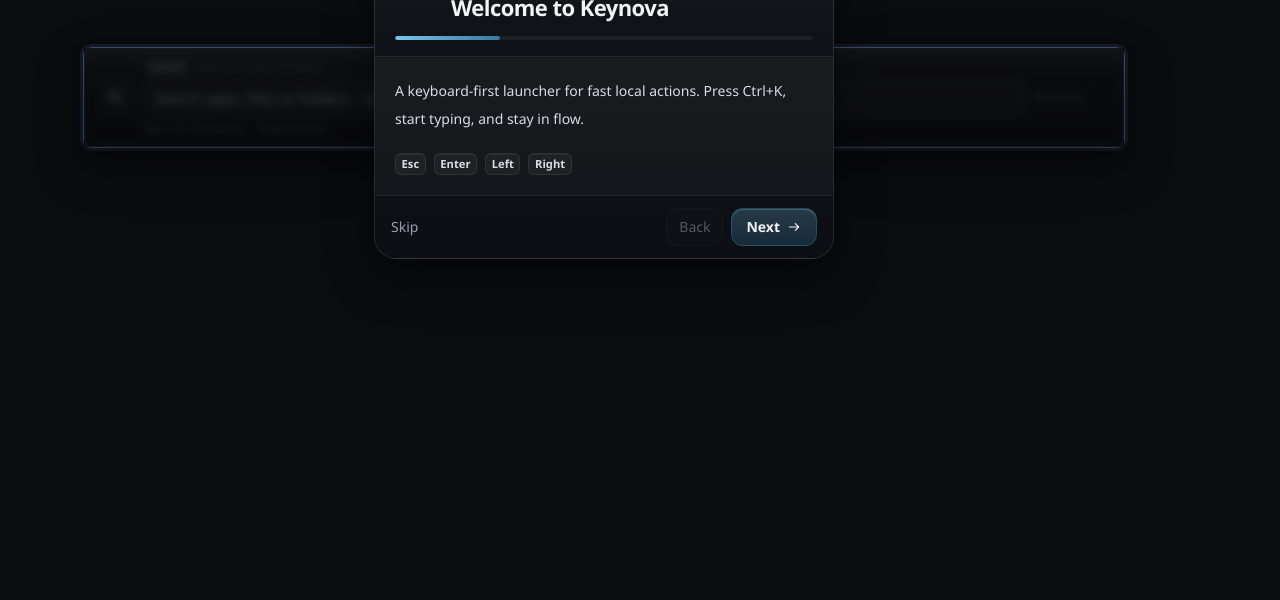
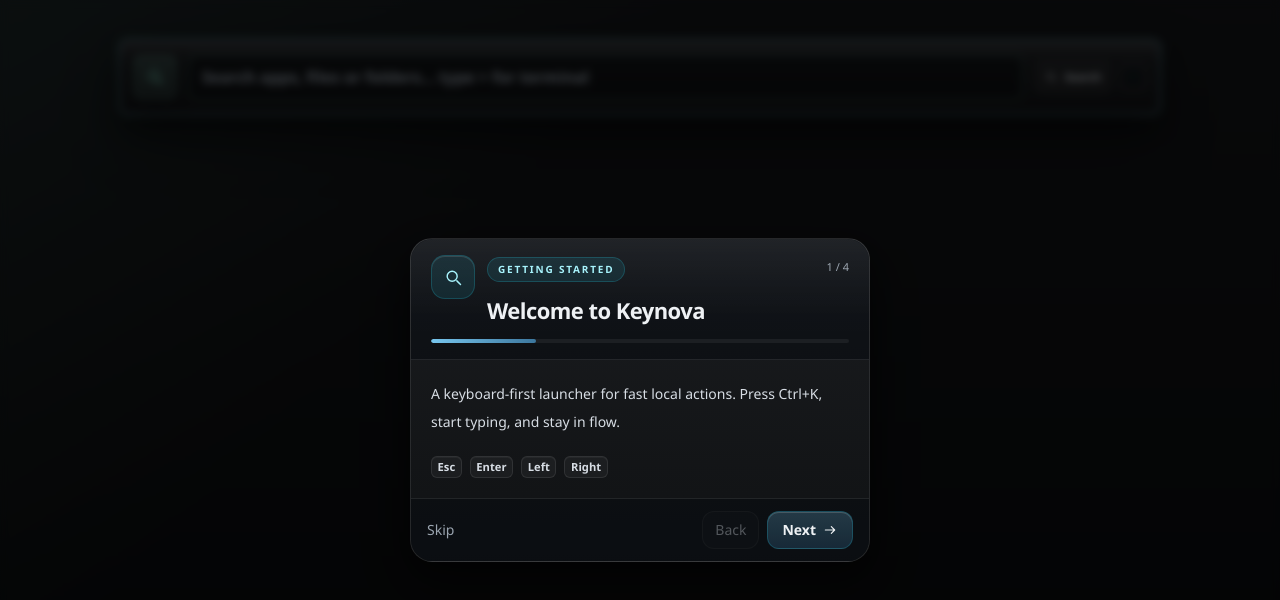
Before and after one commit to aionyx02/keynova, a React (Vite) app: page / in a window 1280 px wide. Shown: the top 600 px of the page. Built offline with nearby package versions, Linux system fonts and the light colour scheme.

Commit message:
ui: polish launcher first screen

```diff
--- a/src/features/command-palette/CommandSuggestions.tsx
+++ b/src/features/command-palette/CommandSuggestions.tsx
@@ -30,7 +30,7 @@
               data-selected={isSelected ? "true" : "false"}
               onMouseDown={() => onSelect(command.name)}
               onMouseEnter={() => onHover(index)}
-              className="kn-result-row flex cursor-pointer items-center gap-3 px-3 py-2.5"
+              className="kn-result-row flex min-h-16 cursor-pointer items-center gap-3 px-3 py-2.5"
             >
               <span className="flex h-10 w-10 shrink-0 items-center justify-center rounded-[8px] border border-[color:rgba(138,168,255,0.22)] bg-[color:var(--kn-accent-wash)] text-[color:var(--kn-accent)]">
                 <UiIcon name="command" className="h-[18px] w-[18px]" />
--- a/src/features/command-palette/EmptyStateCTA.tsx
+++ b/src/features/command-palette/EmptyStateCTA.tsx
@@ -23,26 +23,35 @@
 }: Props) {
   const p = useI18n().palette;
   return (
-    <div className="kn-panel-shell overflow-hidden rounded-t-none border-t-0 px-4 py-4">
-      <div className="text-sm text-[color:var(--kn-text-soft)]">
-        <div className="mb-3">{fmt(p.emptyNoResults, { query })}</div>
-        <div className="flex flex-wrap gap-2 text-xs">
-          <button type="button" onClick={onCreateNote} className="kn-button kn-button-primary">
+    <div className="kn-panel-shell kn-empty-state overflow-hidden rounded-t-none border-t-0 px-4 py-4">
+      <div className="flex items-start gap-3 text-sm text-[color:var(--kn-text-soft)]">
+        <span className="flex h-10 w-10 shrink-0 items-center justify-center rounded-[8px] border border-[color:rgba(125,216,193,0.2)] bg-[color:var(--kn-accent-wash)] text-[color:var(--kn-accent)]">
+          <UiIcon name="search" className="h-5 w-5" />
+        </span>
+        <div className="min-w-0 flex-1">
+          <div className="mb-3 truncate">{fmt(p.emptyNoResults, { query })}</div>
+          <div className="grid grid-cols-2 gap-2 text-xs sm:flex sm:flex-wrap">
+            <button
+              type="button"
+              onClick={onCreateNote}
+              className="kn-button kn-button-primary min-w-0"
+            >
               <UiIcon name="note" className="h-3.5 w-3.5" />
-            {fmt(p.createNote, { query })}
+              <span className="truncate">{fmt(p.createNote, { query })}</span>
             </button>
-          <button type="button" onClick={onJumpHelp} className="kn-button">
+            <button type="button" onClick={onJumpHelp} className="kn-button min-w-0">
               <UiIcon name="command" className="h-3.5 w-3.5" />
-            {p.tryHelp}
+              <span className="truncate">{p.tryHelp}</span>
             </button>
-          <button type="button" onClick={onJumpSetting} className="kn-button">
+            <button type="button" onClick={onJumpSetting} className="kn-button min-w-0">
               <UiIcon name="settings" className="h-3.5 w-3.5" />
-            {p.openSetting}
+              <span className="truncate">{p.openSetting}</span>
             </button>
-          <button type="button" onClick={onReplayOnboard} className="kn-button">
+            <button type="button" onClick={onReplayOnboard} className="kn-button min-w-0">
               <UiIcon name="arrow-right" className="h-3.5 w-3.5" />
-            {p.replayOnboard}
+              <span className="truncate">{p.replayOnboard}</span>
             </button>
+          </div>
         </div>
       </div>
     </div>
--- a/src/features/command-palette/PaletteInputBar.tsx
+++ b/src/features/command-palette/PaletteInputBar.tsx
@@ -25,64 +25,45 @@
 }: Props) {
   const t = useI18n();
   const p = t.palette;
-  const iconShellClass = [
-    "flex h-9 w-9 shrink-0 items-center justify-center rounded-[8px] border",
-    "shadow-[inset_0_1px_0_rgba(255,255,255,0.04)]",
-    mode === "command"
-      ? "border-[color:rgba(242,191,112,0.18)] bg-[rgba(242,191,112,0.1)] text-[color:var(--kn-warm)]"
-      : "border-[color:var(--kn-border)] bg-white/[0.035] text-[color:var(--kn-text-soft)]",
-  ].join(" ");
   const modeLabel = mode === "command" ? p.modeCommands : p.modeSearch;
+  const modeIcon = mode === "command" ? "command" : "search";
 
   return (
     <div
-      className={`kn-panel-shell kn-panel-focus flex items-center gap-2.5 px-3 py-2.5 ${
+      className={`kn-launcher-bar kn-panel-shell kn-panel-focus flex items-center gap-3 px-3 py-3 ${
         hasContentBelow ? "rounded-b-none" : ""
       }`}
     >
-      <div className={iconShellClass} aria-hidden="true">
-        {mode === "command" ? (
-          <UiIcon name="command" className="h-4 w-4" />
-        ) : (
-          <UiIcon name="search" className="h-4 w-4" />
-        )}
+      <div className="kn-launcher-mark" aria-hidden="true">
+        <UiIcon name={modeIcon} className="h-5 w-5" />
       </div>
 
       <div className="min-w-0 flex-1">
-        <div className="mb-0.5 flex items-center gap-1.5 text-[9px] text-[color:var(--kn-text-faint)]">
-          <span className="kn-chip px-1.5 py-0">{modeLabel}</span>
-          <span className="truncate">
-            {mode === "command" ? p.commandSubtitle : p.searchSubtitle}
-          </span>
-        </div>
-        <div className="rounded-[8px] border border-[color:rgba(255,255,255,0.08)] bg-white/[0.02] px-2.5 py-1.5 transition-colors focus-within:border-[color:rgba(138,168,255,0.3)] focus-within:bg-white/[0.035]">
+        <div className="kn-input-shell px-3 py-2.5">
           <input
             ref={inputRef}
             value={query}
             onChange={(e) => onQueryChange(e.target.value)}
             onKeyDown={onKeyDown}
             onFocus={onFocus}
+            aria-label={modeLabel}
             placeholder={mode === "command" ? t.command.placeholder : t.search.placeholder}
-            className="w-full bg-transparent text-[15px] font-medium leading-5 text-[color:var(--kn-text)] placeholder:text-[color:var(--kn-text-muted)] outline-none focus-visible:shadow-none"
+            className="w-full bg-transparent text-[16px] font-semibold leading-6 text-[color:var(--kn-text)] placeholder:text-[color:var(--kn-text-muted)] outline-none focus-visible:shadow-none"
             spellCheck={false}
             autoComplete="off"
           />
         </div>
-        <div className="mt-1 flex items-center gap-1.5 text-[10px] text-[color:var(--kn-text-faint)]">
-          <span>{mode === "command" ? p.commandFooterHint : p.searchFooterHint}</span>
-          <span className="h-1 w-1 rounded-full bg-white/10" />
-          <span>{p.keyboardFirst}</span>
-        </div>
       </div>
 
-      <div className="flex shrink-0 items-center gap-2 self-center">
-        <span className="hidden text-[10px] font-medium uppercase tracking-[0.08em] text-[color:var(--kn-text-faint)] xl:inline">
-          Keynova
+      <div className="flex shrink-0 items-center gap-2">
+        <span className="kn-mode-pill">
+          <UiIcon name={modeIcon} className="h-3.5 w-3.5" />
+          <span className="hidden sm:inline">{modeLabel}</span>
         </span>
         <img
           src={keynovaLogo}
           alt="Keynova"
-          className="h-[18px] w-[18px] rounded-[4px] opacity-75"
+          className="h-7 w-7 rounded-[7px] border border-white/10 bg-white/[0.035] p-1 opacity-90"
           draggable={false}
         />
       </div>
--- a/src/index.css
+++ b/src/index.css
@@ -3,32 +3,32 @@
 @tailwind utilities;
 
 :root {
-  color: #f3f4f6;
+  color: #eef1f4;
   color-scheme: dark;
   font-family: "Segoe UI Variable Text", "Segoe UI", "Noto Sans TC", sans-serif;
-  --kn-panel-bg: rgba(24, 25, 29, 0.985);
-  --kn-panel-bg-elevated: rgba(30, 32, 36, 0.985);
-  --kn-panel-bg-soft: rgba(255, 255, 255, 0.04);
-  --kn-panel-bg-strong: rgba(14, 15, 18, 0.88);
-  --kn-border: rgba(255, 255, 255, 0.08);
-  --kn-border-strong: rgba(255, 255, 255, 0.14);
-  --kn-text: #f3f4f6;
-  --kn-text-soft: #d8dde5;
-  --kn-text-muted: #98a0ad;
-  --kn-text-faint: #68707d;
-  --kn-accent: #8aa8ff;
-  --kn-accent-strong: #a6bcff;
-  --kn-accent-wash: rgba(138, 168, 255, 0.16);
-  --kn-success: #58d3a6;
-  --kn-success-wash: rgba(88, 211, 166, 0.14);
-  --kn-warm: #f2bf70;
+  --kn-panel-bg: rgba(20, 22, 24, 0.985);
+  --kn-panel-bg-elevated: rgba(27, 29, 32, 0.985);
+  --kn-panel-bg-soft: rgba(255, 255, 255, 0.035);
+  --kn-panel-bg-strong: rgba(12, 13, 15, 0.9);
+  --kn-border: rgba(255, 255, 255, 0.09);
+  --kn-border-strong: rgba(255, 255, 255, 0.18);
+  --kn-text: #eef1f4;
+  --kn-text-soft: #d7dde4;
+  --kn-text-muted: #9aa4af;
+  --kn-text-faint: #66717c;
+  --kn-accent: #7dd8c1;
+  --kn-accent-strong: #b6f4df;
+  --kn-accent-wash: rgba(125, 216, 193, 0.15);
+  --kn-success: #92dc9d;
+  --kn-success-wash: rgba(146, 220, 157, 0.14);
+  --kn-warm: #f3c06f;
   --kn-danger: #ff8b94;
   --kn-danger-strong: #ffadb4;
   --kn-danger-wash: rgba(255, 139, 148, 0.14);
-  --kn-terminal-bg: #111216;
-  --kn-terminal-surface: rgba(18, 19, 23, 0.96);
-  --kn-shadow: 0 18px 48px rgba(0, 0, 0, 0.34), 0 8px 18px rgba(0, 0, 0, 0.22);
-  --kn-focus-shadow: 0 0 0 1px rgba(138, 168, 255, 0.38), 0 0 0 4px rgba(138, 168, 255, 0.1);
+  --kn-terminal-bg: #101113;
+  --kn-terminal-surface: rgba(16, 17, 19, 0.96);
+  --kn-shadow: 0 24px 54px rgba(0, 0, 0, 0.44), 0 10px 24px rgba(0, 0, 0, 0.28);
+  --kn-focus-shadow: 0 0 0 1px rgba(125, 216, 193, 0.42), 0 0 0 4px rgba(125, 216, 193, 0.1);
 }
 
 html,
@@ -83,14 +83,15 @@
   .kn-browser-preview {
     height: 100%;
     overflow: auto;
-    background: #0b0c0f;
-    padding: 3rem 1.5rem;
+    background:
+      linear-gradient(135deg, rgba(125, 216, 193, 0.08), transparent 34%),
+      linear-gradient(180deg, #141619 0%, #090a0b 100%);
+    padding: 2.5rem 1.5rem;
   }
 
   .kn-browser-preview-frame {
     width: min(100%, 1040px);
     margin: 0 auto;
-    transform: translateX(clamp(-36px, -3vw, -20px));
   }
 
   .kn-panel-shell {
@@ -98,8 +99,8 @@
     border: 1px solid var(--kn-border);
     border-radius: 8px;
     background:
-      linear-gradient(180deg, rgba(255, 255, 255, 0.035), transparent 26%),
-      linear-gradient(180deg, rgba(30, 32, 36, 0.985) 0%, rgba(20, 21, 26, 0.985) 100%);
+      linear-gradient(180deg, rgba(255, 255, 255, 0.045), transparent 30%),
+      linear-gradient(180deg, rgba(27, 29, 32, 0.985) 0%, rgba(16, 18, 20, 0.985) 100%);
     box-shadow: var(--kn-shadow);
   }
 
@@ -108,8 +109,71 @@
     position: absolute;
     inset: 0;
     border-radius: inherit;
-    background: linear-gradient(180deg, rgba(255, 255, 255, 0.045), transparent 24%);
+    background: linear-gradient(180deg, rgba(255, 255, 255, 0.05), transparent 24%);
     pointer-events: none;
+  }
+
+  .kn-launcher-bar {
+    min-height: 74px;
+    background:
+      linear-gradient(180deg, rgba(255, 255, 255, 0.055), transparent 34%),
+      linear-gradient(180deg, rgba(29, 31, 34, 0.99) 0%, rgba(18, 20, 22, 0.99) 100%);
+  }
+
+  .kn-launcher-mark {
+    display: inline-flex;
+    height: 2.75rem;
+    width: 2.75rem;
+    flex-shrink: 0;
+    align-items: center;
+    justify-content: center;
+    border: 1px solid rgba(125, 216, 193, 0.22);
+    border-radius: 8px;
+    background:
+      linear-gradient(180deg, rgba(125, 216, 193, 0.16), rgba(125, 216, 193, 0.07)),
+      rgba(255, 255, 255, 0.03);
+    color: var(--kn-accent);
+    box-shadow:
+      inset 0 1px 0 rgba(255, 255, 255, 0.06),
+      0 10px 22px rgba(0, 0, 0, 0.18);
+  }
+
+  .kn-input-shell {
+    border: 1px solid rgba(255, 255, 255, 0.11);
+    border-radius: 8px;
+    background: rgba(7, 8, 10, 0.32);
+    box-shadow: inset 0 1px 0 rgba(255, 255, 255, 0.035);
+    transition:
+      border-color 150ms ease,
+      background 150ms ease,
+      box-shadow 150ms ease;
+  }
+
+  .kn-input-shell:focus-within {
+    border-color: rgba(125, 216, 193, 0.38);
+    background: rgba(7, 8, 10, 0.42);
+    box-shadow: inset 0 1px 0 rgba(255, 255, 255, 0.055);
+  }
+
+  .kn-mode-pill {
+    display: inline-flex;
+    min-height: 2rem;
+    align-items: center;
+    justify-content: center;
+    gap: 0.4rem;
+    border: 1px solid rgba(255, 255, 255, 0.11);
+    border-radius: 8px;
+    background: rgba(255, 255, 255, 0.045);
+    padding: 0.35rem 0.55rem;
+    color: var(--kn-text-soft);
+    font-size: 0.68rem;
+    font-weight: 700;
+  }
+
+  .kn-filter-strip {
+    min-height: 2.75rem;
+    border-bottom: 1px solid var(--kn-border);
+    background: rgba(255, 255, 255, 0.018);
   }
 
   .kn-panel-focus {
@@ -161,20 +225,22 @@
   }
 
   .kn-result-row[data-selected="true"] {
-    border-color: rgba(138, 168, 255, 0.2);
+    border-color: rgba(125, 216, 193, 0.26);
     background:
-      linear-gradient(180deg, rgba(138, 168, 255, 0.14), rgba(138, 168, 255, 0.07)),
-      rgba(255, 255, 255, 0.035);
-    box-shadow: inset 0 1px 0 rgba(255, 255, 255, 0.04);
+      linear-gradient(180deg, rgba(125, 216, 193, 0.13), rgba(125, 216, 193, 0.055)),
+      rgba(255, 255, 255, 0.032);
+    box-shadow:
+      inset 0 1px 0 rgba(255, 255, 255, 0.045),
+      0 8px 18px rgba(0, 0, 0, 0.12);
   }
 
   .kn-result-row[data-selected="true"]::before {
     content: "";
     position: absolute;
-    left: 0.55rem;
-    top: 0.55rem;
-    bottom: 0.55rem;
-    width: 2px;
+    left: 0;
+    top: 0.7rem;
+    bottom: 0.7rem;
+    width: 3px;
     border-radius: 999px;
     background: linear-gradient(180deg, var(--kn-accent), var(--kn-accent-strong));
   }
@@ -182,6 +248,33 @@
   .kn-result-row[data-selected="false"]:hover {
     border-color: rgba(255, 255, 255, 0.06);
     background: rgba(255, 255, 255, 0.04);
+  }
+
+  .kn-result-icon {
+    display: inline-flex;
+    height: 2.75rem;
+    width: 2.75rem;
+    flex-shrink: 0;
+    align-items: center;
+    justify-content: center;
+    border-radius: 8px;
+    box-shadow:
+      inset 0 1px 0 rgba(255, 255, 255, 0.045),
+      0 8px 18px rgba(0, 0, 0, 0.12);
+  }
+
+  .kn-result-kind {
+    display: inline-flex;
+    min-width: 3.2rem;
+    align-items: center;
+    justify-content: center;
+    border: 1px solid currentColor;
+    border-radius: 999px;
+    padding: 0.16rem 0.45rem;
+    font-size: 0.62rem;
+    font-weight: 700;
+    line-height: 1;
+    opacity: 0.86;
   }
 
   .kn-kbd {
@@ -228,10 +321,14 @@
     justify-content: space-between;
     gap: 0.75rem;
     border-top: 1px solid var(--kn-border);
-    background: rgba(255, 255, 255, 0.015);
+    background: rgba(255, 255, 255, 0.018);
     padding: 0.55rem 0.9rem;
     font-size: 0.68rem;
     color: var(--kn-text-muted);
+  }
+
+  .kn-result-footer {
+    min-height: 2.65rem;
   }
 
   .kn-field,
@@ -349,9 +446,15 @@
   }
 
   .kn-chip-active {
-    border-color: rgba(138, 168, 255, 0.24);
-    background: rgba(138, 168, 255, 0.12);
+    border-color: rgba(125, 216, 193, 0.28);
+    background: rgba(125, 216, 193, 0.13);
     color: var(--kn-text);
+  }
+
+  .kn-empty-state {
+    background:
+      linear-gradient(180deg, rgba(255, 255, 255, 0.04), transparent 34%),
+      linear-gradient(180deg, rgba(24, 26, 29, 0.99), rgba(15, 16, 18, 0.99));
   }
 
   .kn-sidebar-item {
```
Also changed, not shown: src/features/command-palette/FilterChips.tsx (+7 -4 lines), src/features/command-palette/SearchResultsList.tsx (+16 -14 lines), 1 other file (tests, documents, lock files or other folders). Lines whose indentation alone changed are shown as unchanged.
